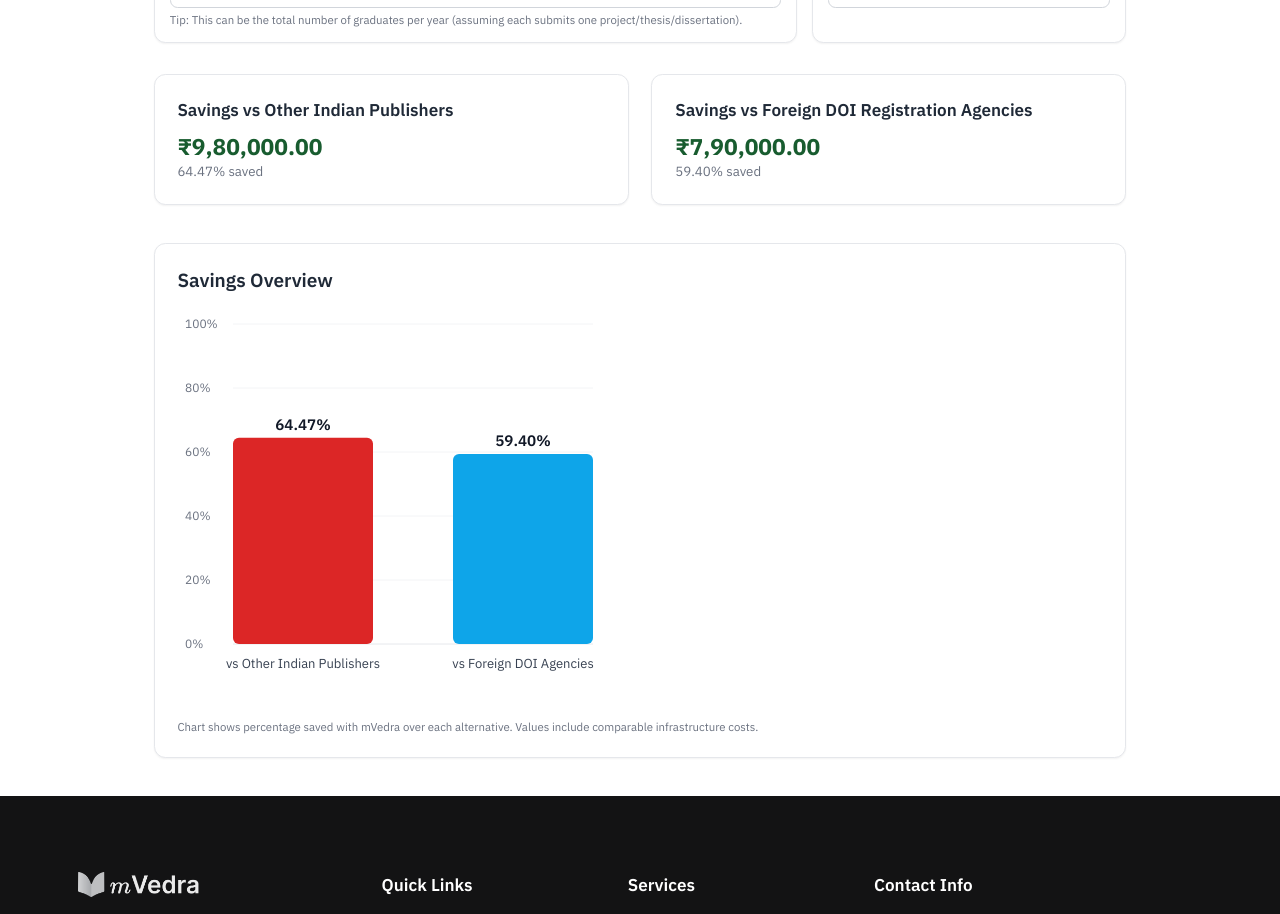
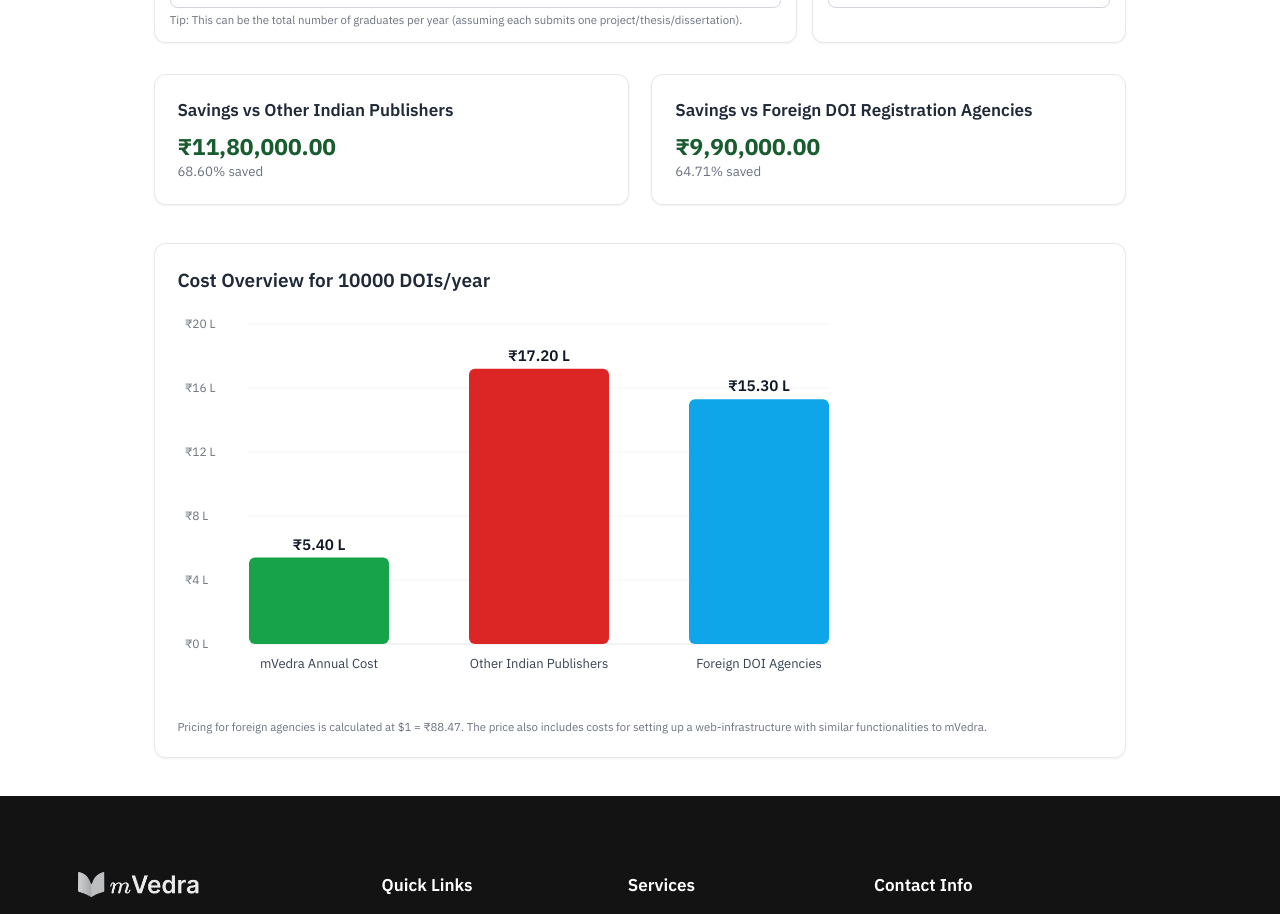
Before and after one commit to jeetbhatkar2004/Vedra, a React (Create React App) app: page /university-savings in a window 1280 px wide. Shown: the part 280-1194 px from the top of the page. Built offline with nearby package versions, Linux system fonts and the light colour scheme; the HTML template or start-up script is replaced by a standard one; a web font is replaced by a local one.

Commit message:
Updated cost calculation page.

```diff
--- a/src/pages/Calculator.tsx
+++ b/src/pages/Calculator.tsx
@@ -16,7 +16,7 @@
 	const mVedraAnnual = dois * 50 + (isPrivate ? 40000 : 20000);
 
 	// Competitors (including infrastructure costs to match mVedra capability)
-	const infra = 300000;
+	const infra = 500000;
 	const otherIndianAnnual = 20000 + dois * 120 + infra;
 	const foreignAnnual = 150000 + 88 * dois + infra;
 
@@ -38,46 +38,53 @@
 	};
 }
 
-function BarChart({ pctIndian, pctForeign }: { pctIndian: number; pctForeign: number }) {
+function BarChart({ mVedraAnnual, otherIndianAnnual, foreignAnnual }: { mVedraAnnual: number; otherIndianAnnual: number; foreignAnnual: number }) {
+    // Convert values to Lakhs for y-axis units
     const data = [
-		{ label: 'vs Other Indian Publishers', value: pctIndian, color: '#dc2626' },
-		{ label: 'vs Foreign DOI Agencies', value: pctForeign, color: '#0ea5e9' },
+        { label: 'mVedra Annual Cost', value: mVedraAnnual / 100000, color: '#16a34a' }, // green
+        { label: 'Other Indian Publishers', value: otherIndianAnnual / 100000, color: '#dc2626' }, // red
+        { label: 'Foreign DOI Agencies', value: foreignAnnual / 100000, color: '#0ea5e9' }, // blue
     ];
 
-	const maxValue = Math.max(100, ...data.map(d => d.value));
+    const maxValue = Math.max(...data.map(d => d.value), 1);
+    // Create a "nice" upper bound for ticks (in Lakhs)
+    const niceMax = Math.ceil((maxValue + 0.1) / 5) * 5; // steps of 5 Lakhs
+
     const barWidth = 140;
     const barGap = 80;
-	const padLeft = 56; // extra room for y-axis labels
+    const padLeft = 72; // extra room for ₹ labels
     const padRight = 24;
-	const padTop = 16; // extra top padding so 100% is fully visible
+    const padTop = 16;
     const chartHeight = 320;
     const chartWidth = data.length * barWidth + (data.length - 1) * barGap + padLeft + padRight;
 
+    const ticks = [0, 0.2, 0.4, 0.6, 0.8, 1].map(t => t * niceMax);
+
     return (
         <div className="w-full overflow-x-auto">
-			<svg width={chartWidth} height={padTop + chartHeight + 60} role="img" aria-label="Savings percentage chart">
+            <svg width={chartWidth} height={padTop + chartHeight + 60} role="img" aria-label="Annual cost comparison chart (in Lakhs)">
                 {/* Axes */}
                 <line x1={padLeft} y1={padTop + chartHeight} x2={chartWidth - padRight} y2={padTop + chartHeight} stroke="#e5e7eb" />
-				{[0, 20, 40, 60, 80, 100].map(t => {
-					const y = padTop + chartHeight - (t / maxValue) * chartHeight;
+                {ticks.map(t => {
+                    const y = padTop + chartHeight - (t / niceMax) * chartHeight;
                     return (
                         <g key={t}>
                             <line x1={padLeft} y1={y} x2={chartWidth - padRight} y2={y} stroke="#f3f4f6" />
-							<text x={8} y={y + 4} textAnchor="start" fontSize={12} fill="#6b7280">{t}%</text>
+                            <text x={8} y={y + 4} textAnchor="start" fontSize={12} fill="#6b7280">₹{t.toFixed(0)} L</text>
                         </g>
                     );
                 })}
 
                 {data.map((d, i) => {
                     const x = padLeft + i * (barWidth + barGap);
-					const h = Math.max(0, (d.value / maxValue) * chartHeight);
+                    const h = Math.max(0, (d.value / niceMax) * chartHeight);
                     const y = padTop + chartHeight - h;
                     return (
                         <g key={d.label}>
                             <rect x={x} y={y} width={barWidth} height={h} fill={d.color} rx={6} />
                             {/* Value label above bar */}
                             <text x={x + barWidth / 2} y={Math.max(padTop + 12, y - 8)} textAnchor="middle" fontWeight={600} fill="#111827">
-								{d.value.toFixed(2)}%
+                                ₹{d.value.toFixed(2)} L
                             </text>
                             {/* Category label */}
                             <text x={x + barWidth / 2} y={padTop + chartHeight + 24} textAnchor="middle" fontSize={13} fill="#374151">
@@ -143,9 +150,9 @@
 				</div>
 
 				<div className="bg-white rounded-xl border border-gray-200 p-6 shadow-sm">
-					<h3 className="text-xl font-semibold text-gray-800 mb-4">Savings Overview</h3>
-					<BarChart pctIndian={totals.pctVsIndian} pctForeign={totals.pctVsForeign} />
-					<p className="text-xs text-gray-500 mt-4">Chart shows percentage saved with mVedra over each alternative. Values include comparable infrastructure costs.</p>
+					<h3 className="text-xl font-semibold text-gray-800 mb-4">Cost Overview for {estimatedDois} DOIs/year</h3>
+					<BarChart mVedraAnnual={totals.mVedraAnnual} otherIndianAnnual={totals.otherIndianAnnual} foreignAnnual={totals.foreignAnnual} />
+					<p className="text-xs text-gray-500 mt-4">Pricing for foreign agencies is calculated at $1 = ₹88.47. The price also includes costs for setting up a web-infrastructure with similar functionalities to mVedra.</p>
 				</div>
 			</div>
 		</div>
--- a/src/pages/Pricing.tsx
+++ b/src/pages/Pricing.tsx
@@ -92,6 +92,13 @@
             <p className="text-xl text-gray-600 leading-relaxed mb-8">
               Select the plan that best fits your organization's needs. Each plan serves different customer bases with specialized features.
             </p>
+          <Link
+            to="/university-savings"
+            className="inline-flex items-center px-6 py-3 bg-gradient-to-r from-vedra-hunter to-vedra-calpoly text-white rounded-lg font-semibold text-lg transition-all duration-200 hover:from-vedra-calpoly hover:to-vedra-hunter transform hover:scale-105 mb-4"
+          >
+            Cost Overview
+            <ArrowRight className="inline w-5 h-5 ml-2" />
+          </Link>
           </motion.div>
         </div>
       </section>
```
Lines whose indentation alone changed are shown as unchanged.
